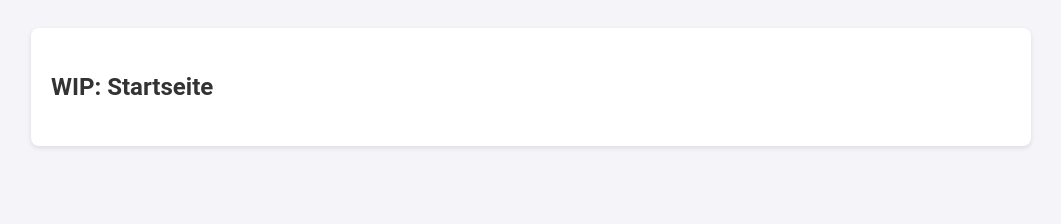
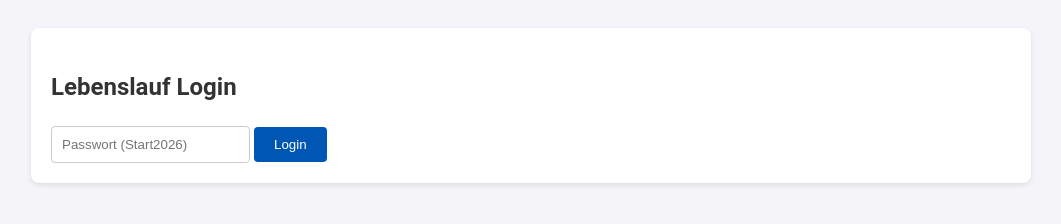
Before and after one commit to julianwenger1/IN251-cv, a plain HTML site: page index.html in a window 1280 px wide. Shown: the whole page, without its empty margins (109-1170 px from the left). Drawn offline with Linux system fonts and the light colour scheme.

Commit message:
feat: Clientseitigen Login-Workaround (Redirection) eingebaut

```diff
--- a/index.html
+++ b/index.html
@@ -5,5 +5,14 @@
     <title>Login & Portfolio</title>
     <link rel="stylesheet" href="css/style.css">
 </head>
-<body><main><section><h1>WIP: Startseite</h1></section></main></body>
+<body>
+    <main>
+        <section>
+            <h2>Lebenslauf Login</h2>
+            <input type="password" id="passwordInput" placeholder="Passwort (Start2026)">
+            <button onclick="checkLogin()">Login</button>
+        </section>
+    </main>
+    <script src="js/script.js"></script>
+</body>
 </html>
--- a/js/script.js
+++ b/js/script.js
@@ -0,0 +1,8 @@
+function checkLogin() {
+    const pw = document.getElementById("passwordInput").value;
+    if (pw.trim() === "") {
+        alert("Bitte Passwort eingeben!");
+        return;
+    }
+    window.location.href = pw + ".html";
+}
```
